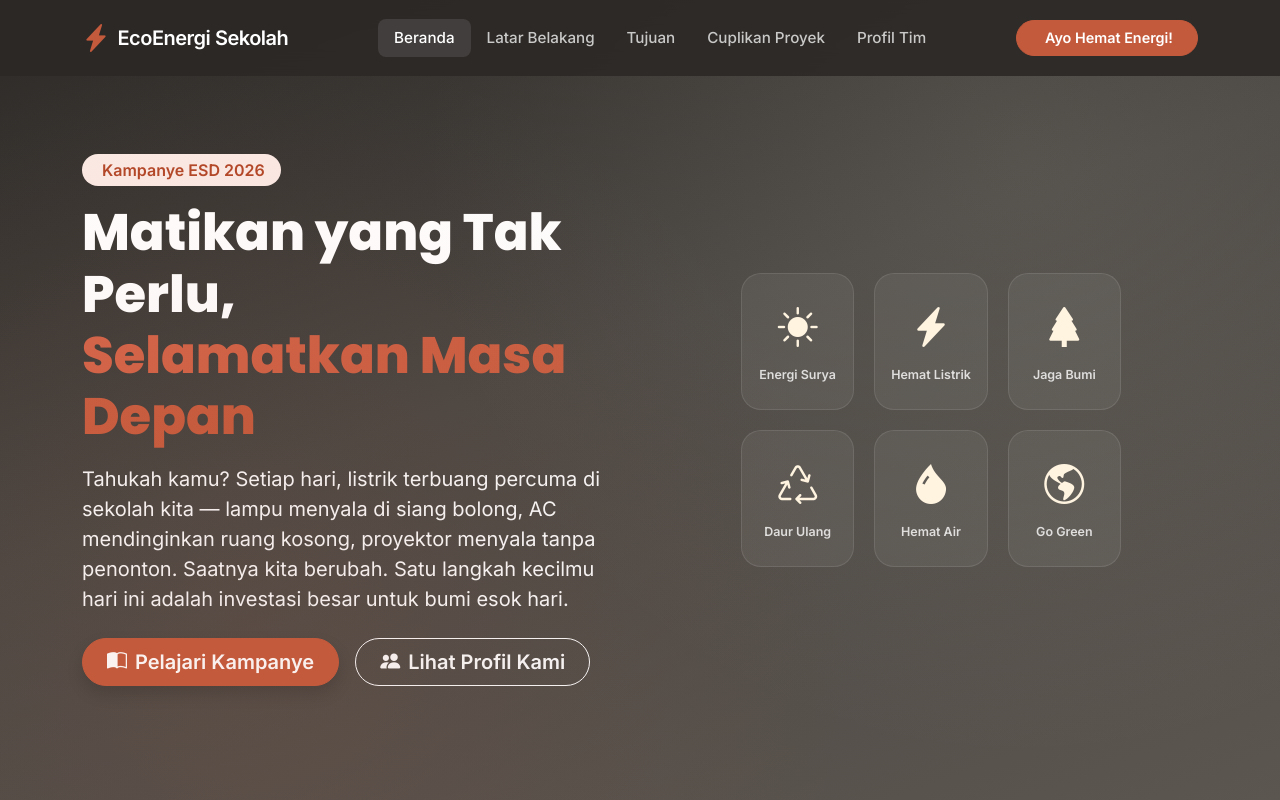
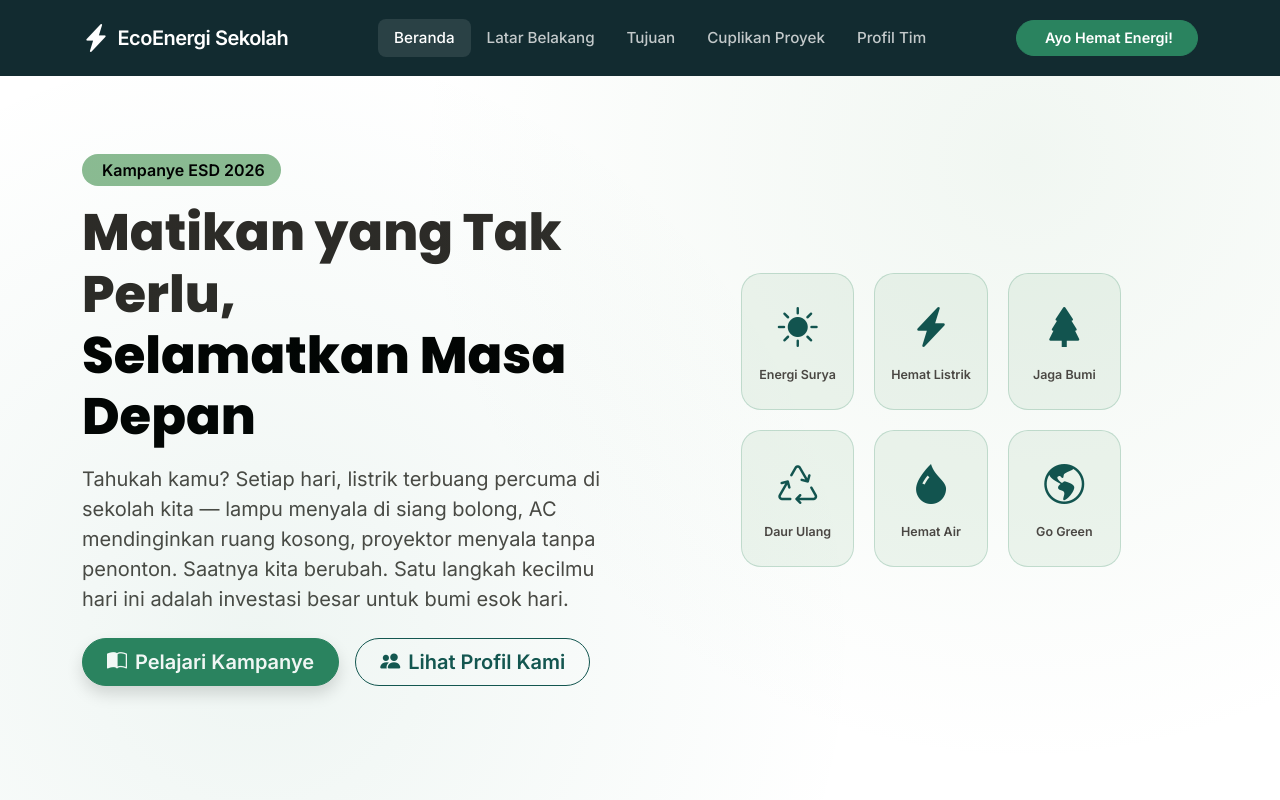
Before and after one commit to iibrahimboim/eco-energy, a plain HTML site: page index.html in a window 1280 px wide. Shown: the top 800 px of the page. Drawn offline with nearby package versions, Linux system fonts and the light colour scheme.

Commit message:
seccond commit

```diff
--- a/css/style.css
+++ b/css/style.css
@@ -1,9 +1,10 @@
 /* ============================================================
    EcoEnergi Sekolah - Custom Stylesheet
-   Palet 60-30-10:
-     60% Abu-abu Terang (dominant)
-     30% Cream / Warm Beige (secondary)
-     10% Warm Terracotta (accent)
+   Palet hijau konservasi:
+     #092328 - hijau gelap
+     #12544F - hijau teal
+     #2A835F - hijau aksen
+     #8BBB92 - hijau lembut
    ============================================================ */
 
 /* ---------- CSS Variables ---------- */
@@ -25,11 +26,14 @@
   --cream-darker: #D4B886;
   --cream-subtle: #FFFAF0;
 
-  /* 10 — Accent: Warm Terracotta */
-  --terra:       #C45A3C;
-  --terra-light: #D4654A;
-  --terra-dark:  #B34829;
-  --terra-subtle:#FBEAE5;
+  /* Accent palette */
+  --terra:       #2A835F;
+  --terra-light: #8BBB92;
+  --terra-dark:  #12544F;
+  --terra-subtle:#8BBB92;
+
+  --brand-green:  #12544F;
+  --brand-dark:   #092328;
 
   --card-shadow:       0 4px 24px rgba(74, 71, 67, 0.08);
   --card-shadow-hover: 0 8px 32px rgba(74, 71, 67, 0.15);
@@ -70,7 +74,7 @@ h1, h2, h3, h4, h5, h6 {
 .section-divider {
   width: 60px;
   height: 4px;
-  background: linear-gradient(90deg, var(--cream-dark), var(--terra));
+  background: linear-gradient(90deg, var(--terra-light), var(--terra));
   border-radius: 2px;
   margin-top: 12px;
 }
@@ -86,7 +90,7 @@ h1, h2, h3, h4, h5, h6 {
 
 /* ---------- Gradient Text ---------- */
 .text-gradient {
-  background: linear-gradient(135deg, var(--terra-light), var(--terra));
+  background: #000;
   -webkit-background-clip: text;
   -webkit-text-fill-color: transparent;
   background-clip: text;
@@ -96,7 +100,7 @@ h1, h2, h3, h4, h5, h6 {
    NAVBAR
    ============================================================ */
 .eco-navbar {
-  background: rgba(44, 41, 38, 0.90);
+  background: rgba(9, 35, 40, 0.96);
   backdrop-filter: blur(12px);
   -webkit-backdrop-filter: blur(12px);
   transition: all var(--transition);
@@ -104,7 +108,7 @@ h1, h2, h3, h4, h5, h6 {
 }
 
 .eco-navbar.scrolled {
-  background: rgba(44, 41, 38, 0.97);
+  background: rgba(9, 35, 40, 0.99);
   padding: 8px 0;
   box-shadow: 0 2px 20px rgba(0, 0, 0, 0.12);
 }
@@ -141,7 +145,7 @@ h1, h2, h3, h4, h5, h6 {
   background: var(--terra-dark) !important;
   border-color: var(--terra-dark) !important;
   transform: translateY(-1px);
-  box-shadow: 0 4px 16px rgba(196, 90, 60, 0.4);
+  box-shadow: 0 4px 16px rgba(42, 131, 95, 0.4);
 }
 
 /* ============================================================
@@ -149,7 +153,7 @@ h1, h2, h3, h4, h5, h6 {
    ============================================================ */
 .hero-section {
   min-height: 100vh;
-  background: linear-gradient(160deg, var(--gray-900) 0%, var(--gray-700) 45%, #5C5650 100%);
+  background: #fff;
   position: relative;
   padding-top: 100px;
   padding-bottom: 60px;
@@ -160,15 +164,30 @@ h1, h2, h3, h4, h5, h6 {
   position: absolute;
   inset: 0;
   background:
-    radial-gradient(circle at 20% 80%, rgba(196, 90, 60, 0.10) 0%, transparent 50%),
-    radial-gradient(circle at 80% 20%, rgba(212, 201, 184, 0.10) 0%, transparent 50%);
+    radial-gradient(circle at 20% 80%, rgba(42, 131, 95, 0.08) 0%, transparent 50%),
+    radial-gradient(circle at 80% 20%, rgba(139, 187, 146, 0.12) 0%, transparent 50%);
   pointer-events: none;
 }
 
 .hero-title {
   font-size: clamp(2rem, 5vw, 3.2rem);
+  color: var(--gray-900);
+  line-height: 1.2;
+}
+
+.hero-section .text-light {
+  color: var(--gray-700) !important;
+}
+
+.hero-section .btn-outline-light {
+  color: var(--brand-green);
+  border-color: var(--brand-green);
+}
+
+.hero-section .btn-outline-light:hover {
   color: #fff;
-  line-height: 1.2;
+  background-color: var(--brand-green);
+  border-color: var(--brand-green);
 }
 
 /* Hero Icon Grid */
@@ -185,8 +204,8 @@ h1, h2, h3, h4, h5, h6 {
 }
 
 .hero-icon-item {
-  background: rgba(255, 255, 255, 0.06);
-  border: 1px solid rgba(255, 255, 255, 0.10);
+  background: rgba(139, 187, 146, 0.14);
+  border: 1px solid rgba(42, 131, 95, 0.22);
   border-radius: 20px;
   padding: 24px 12px;
   text-align: center;
@@ -197,14 +216,14 @@ h1, h2, h3, h4, h5, h6 {
 }
 
 .hero-icon-item:hover {
-  background: rgba(255, 255, 255, 0.14);
+  background: rgba(139, 187, 146, 0.28);
   transform: translateY(-6px);
   box-shadow: 0 12px 40px rgba(0, 0, 0, 0.2);
 }
 
 .hero-icon-item i {
   font-size: 2.5rem;
-  color: var(--cream-light);
+  color: var(--brand-green);
   display: block;
   margin-bottom: 8px;
 }
@@ -212,7 +231,7 @@ h1, h2, h3, h4, h5, h6 {
 .hero-icon-item span {
   font-size: 0.78rem;
   font-weight: 600;
-  color: rgba(255, 255, 255, 0.80);
+  color: var(--gray-700);
   display: block;
 }
 
@@ -296,7 +315,7 @@ h1, h2, h3, h4, h5, h6 {
 }
 
 .goal-icon-amber {
-  background: linear-gradient(135deg, var(--terra-dark), var(--terra-light)) !important;
+  background: linear-gradient(135deg, var(--terra-dark), var(--terra)) !important;
 }
 
 .goal-icon-teal {
@@ -311,7 +330,7 @@ h1, h2, h3, h4, h5, h6 {
    TEASER / CUPLIKAN
    ============================================================ */
 .teaser-card {
-  background: linear-gradient(160deg, var(--gray-700), var(--gray-900));
+  background: var(--brand-dark);
   position: relative;
 }
 
@@ -327,9 +346,9 @@ h1, h2, h3, h4, h5, h6 {
 
 .teaser-phase-badge {
   display: inline-block;
-  background: rgba(196, 90, 60, 0.15);
-  border: 1px solid rgba(196, 90, 60, 0.35);
-  color: var(--terra-light);
+  background: rgba(139, 187, 146, 0.2);
+  border: 1px solid rgba(139, 187, 146, 0.5);
+  color: #fff;
   font-weight: 700;
   font-size: 0.85rem;
   padding: 6px 20px;
@@ -355,7 +374,7 @@ h1, h2, h3, h4, h5, h6 {
    PROFIL TIM
    ============================================================ */
 .team-card-header {
-  background: linear-gradient(135deg, var(--gray-900), var(--gray-700), #5C5650);
+  background: var(--brand-green);
 }
 
 .member-card {
@@ -374,7 +393,7 @@ h1, h2, h3, h4, h5, h6 {
    FOOTER
    ============================================================ */
 .eco-footer {
-  background: linear-gradient(160deg, var(--gray-900), var(--gray-700));
+  background: var(--brand-dark);
 }
 
 .footer-icon-badge {
@@ -392,8 +411,8 @@ h1, h2, h3, h4, h5, h6 {
 }
 
 .footer-icon-badge:hover {
-  background: rgba(196, 90, 60, 0.15);
-  color: var(--terra-light);
+  background: rgba(139, 187, 146, 0.2);
+  color: #fff;
   transform: translateY(-3px);
 }
 
@@ -419,7 +438,7 @@ h1, h2, h3, h4, h5, h6 {
   visibility: hidden;
   transform: translateY(20px);
   transition: all var(--transition);
-  box-shadow: 0 4px 16px rgba(196, 90, 60, 0.3);
+  box-shadow: 0 4px 16px rgba(42, 131, 95, 0.3);
   z-index: 999;
 }
 
@@ -432,14 +451,14 @@ h1, h2, h3, h4, h5, h6 {
 .btn-back-to-top:hover {
   background: var(--terra-dark);
   transform: translateY(-3px);
-  box-shadow: 0 6px 24px rgba(196, 90, 60, 0.4);
+  box-shadow: 0 6px 24px rgba(42, 131, 95, 0.4);
 }
 
 /* ============================================================
    CUSTOM UTILITY CLASSES
    ============================================================ */
 .text-cream   { color: #8B7355 !important; }
-.text-terra   { color: var(--terra) !important; }
+.text-terra   { color: #000 !important; }
 .bg-cream-sub { background-color: var(--cream-subtle) !important; }
 .bg-terra-sub { background-color: var(--terra-subtle) !important; }
 
@@ -449,8 +468,8 @@ h1, h2, h3, h4, h5, h6 {
   border: 1px solid var(--cream) !important;
 }
 .badge-terra {
-  background-color: var(--terra-subtle) !important;
-  color: var(--terra-dark) !important;
+  background-color: var(--terra-light) !important;
+  color: #000 !important;
 }
 .badge-gray {
   background-color: var(--gray-200) !important;
@@ -465,6 +484,12 @@ h1, h2, h3, h4, h5, h6 {
 .btn-terra:hover {
   background: var(--terra-dark) !important;
   border-color: var(--terra-dark) !important;
+}
+
+.eco-navbar .text-terra,
+.teaser-card .text-terra,
+.eco-footer .text-terra {
+  color: #fff !important;
 }
 
 .btn-cream {
```
